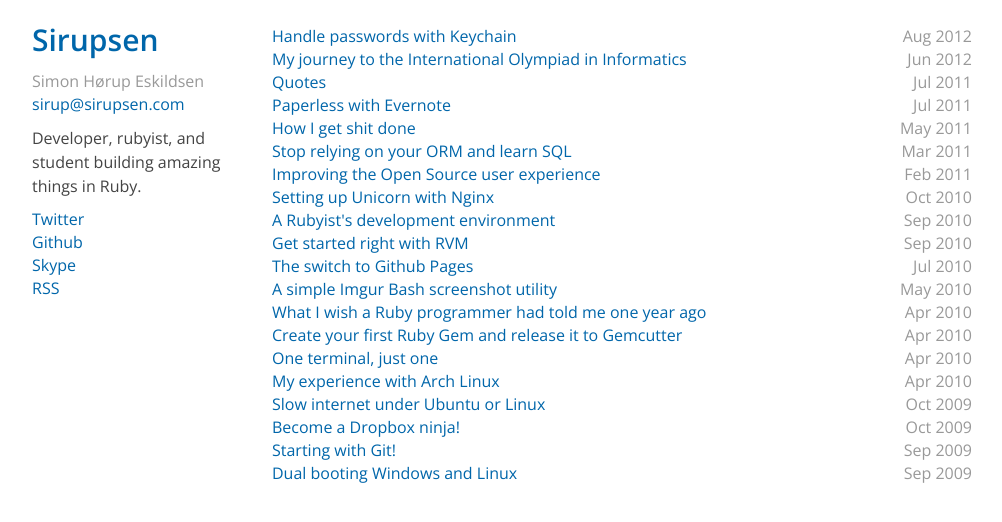
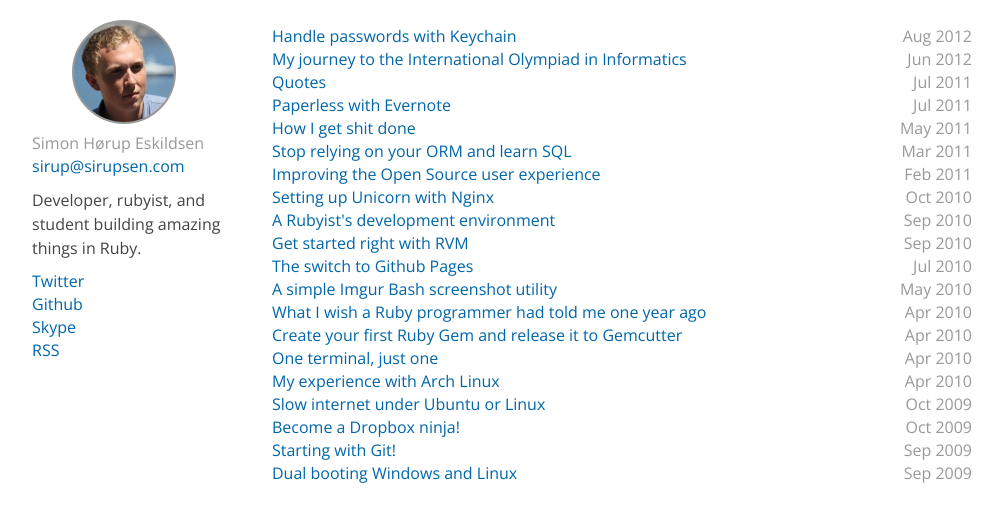
Before and after one commit to igor47/blog, a Jekyll site: the page built from index.html, in a window 1280 px wide. Shown: the top 522 px of the page, without its empty margins (138-1140 px from the left). Built offline with Jekyll 4.4.1, drawn with Linux system fonts in a browser that asks for light colours; Markdown is read by kramdown in place of the engine named in the settings.

Commit message:
Add avatar instead of text

```diff
--- a/_layouts/default.html
+++ b/_layouts/default.html
@@ -10,7 +10,6 @@
     <meta charset="utf-8" />
     <meta http-equiv="X-UA-Compatible" content="IE=edge,chrome=1" />	<!-- Force Latest IE rendering engine -->
     <title>{{ page.title }}</title>
-
 
     <!--[if lt IE 9]>
       <script src="http://html5shim.googlecode.com/svn/trunk/html5.js"></script>
@@ -39,7 +38,7 @@
 
       <div class="four columns sidebar">
         <section>
-          <h1><a href='/'>Sirupsen</a></h1>
+          <a id="avatar" href="/"></a>
 
           <ul>
             <li><span class="gray">Simon Hørup Eskildsen</span></li>
--- a/static/css/layout.css
+++ b/static/css/layout.css
@@ -122,6 +122,18 @@ article li li li {
   margin-bottom: 10px;
 }
 
+#avatar {
+  background-image: url('/static/images/sirup.jpg');
+  background-size: cover;
+  height: 100px;
+  width: 100px;
+  margin-left: 40px;
+  display: block;
+  border-radius: 50%;
+  margin-bottom: 8px;
+  border: 2px solid #999;
+}
+
 /* #Page Styles
 ================================================== */
 
```
Also changed, not shown: static/images/sirup.jpg (added).
